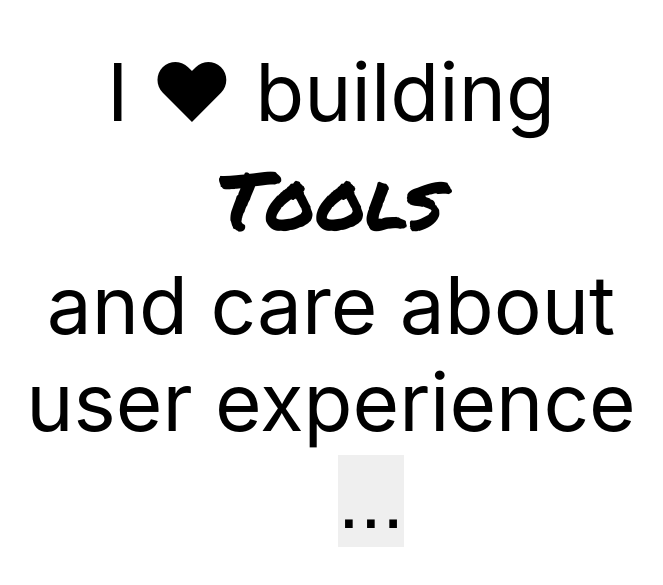
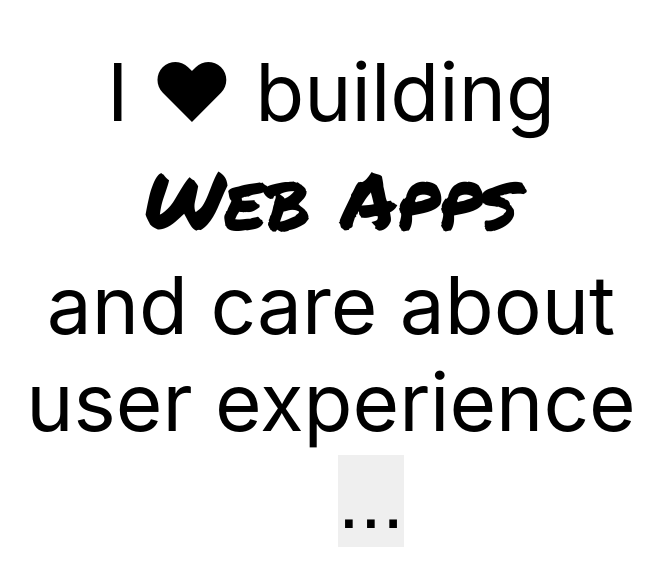
Before and after one commit to amabes/supreme-spoon, a React (Create React App) app: page / in a window 1280 px wide. Shown: the part 105-690 px from the top of the page, without its empty margins (309-972 px from the left). Built offline with nearby package versions, Linux system fonts and the light colour scheme.

Commit message:
abstract EntityCycler to use props for text input

```diff
--- a/src/EntityCycler.js
+++ b/src/EntityCycler.js
@@ -6,12 +6,7 @@ class EntityCycler extends Component {
     super(props);
     this.state = {
       index: 0,
-      text: this.shuffleText([
-        'Apps',
-        'Websites',
-        'Tools',
-        'Landing Pages'
-      ])
+      text: this.shuffleText(props.text)
     }
   }
 
--- a/src/HelloWorld.js
+++ b/src/HelloWorld.js
@@ -9,17 +9,27 @@ class HelloWorld extends Component {
       index: 0,
       text: {
         0: this.zero(),
-        1: 'tbd'
+        1: "I've been pushing pixels perfectly since 2007 for startups, celebrities & digital agencies"
       }
     };
     this.nextPage = this.nextPage.bind(this);
   }
 
   zero() {
+    const text = [
+      'Web Apps',
+      'Websites',
+      'Internal Tools',
+      'Landing Pages',
+      'Microsites',
+      'Portfolio Sites',
+      'Chatbots'
+    ];
+
     return (
       <Fragment>
         I ♥︎ building
-        <EntityCycler />
+        <EntityCycler text={text} />
         and care about
         <br />
         user experience
```
